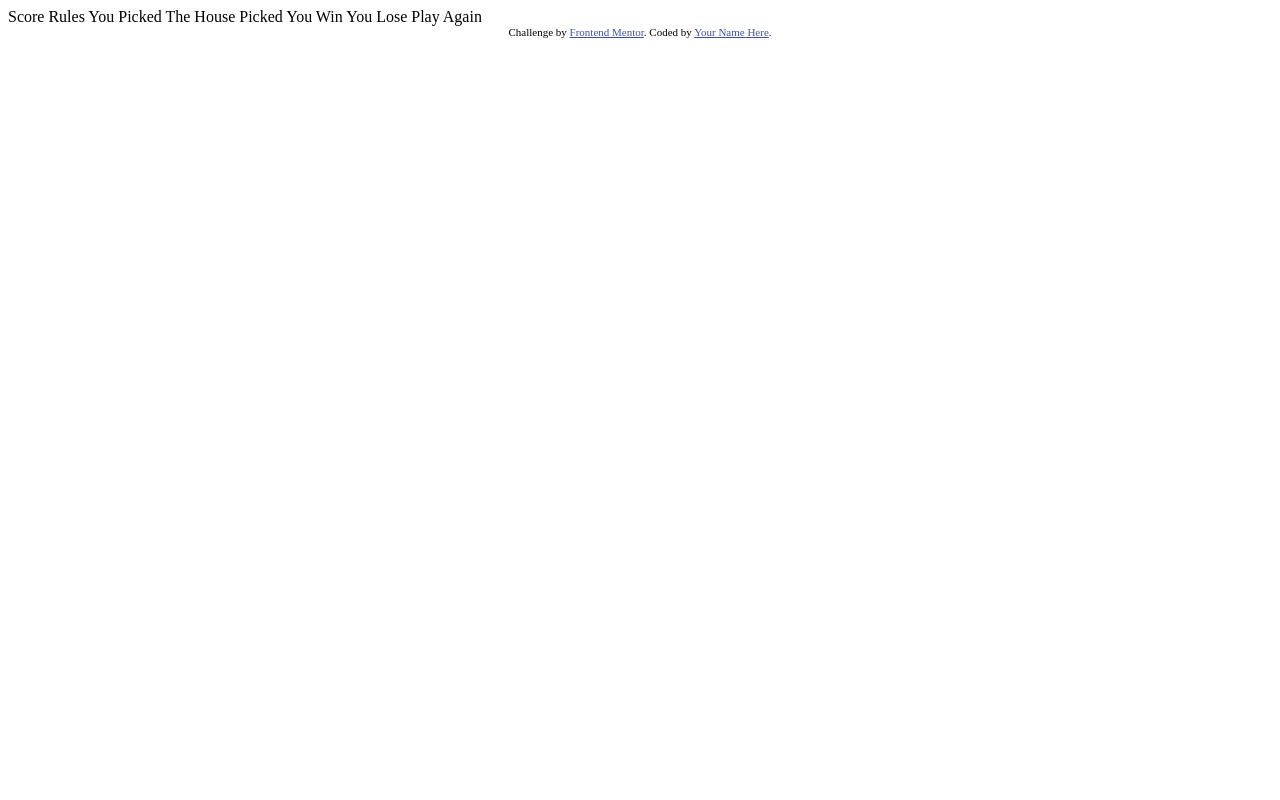
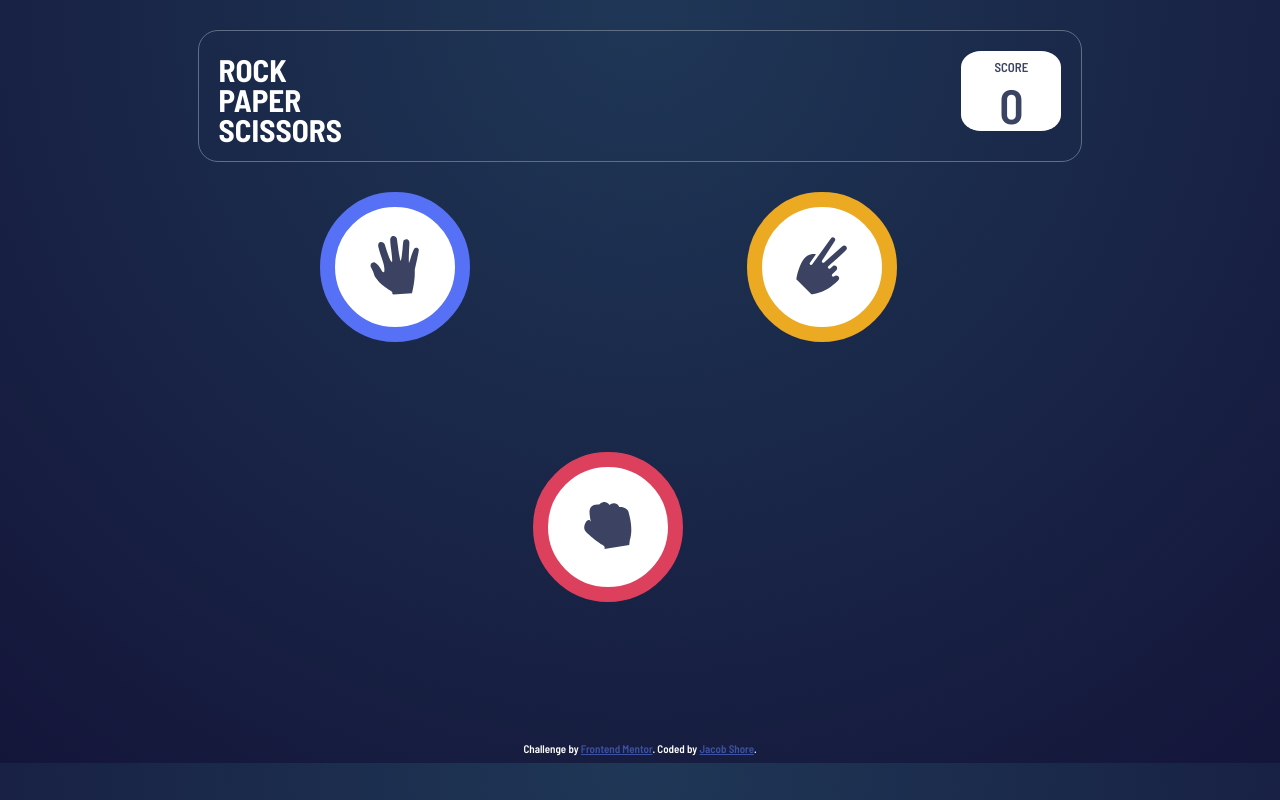
Before and after one commit to DewofyourYouth/rock-paper-scissor, a plain HTML site: page index.html in a window 1280 px wide. Drawn offline with nearby package versions, Linux system fonts and the light colour scheme.

Commit message:
basic game function

```diff
--- /dev/null
+++ b/css/styles.css
@@ -0,0 +1,93 @@
+@import url('https://fonts.googleapis.com/css?family=Barlow+Semi+Condensed:600,700&display=swap');
+body {
+  color: #fff;
+  background: radial-gradient(
+    circle at top center,
+    hsl(214, 47%, 23%),
+    hsl(237, 49%, 15%)
+  );
+  font-family: 'Barlow Semi Condensed', sans-serif;
+}
+
+#app {
+  width: 70%;
+  margin: auto;
+}
+
+#score-board {
+  display: flex;
+  margin-top: 30px;
+  justify-content: space-between;
+  border: solid 1px hsl(217, 16%, 45%);
+  min-height: 90px;
+  border-radius: 20px;
+  padding: 20px;
+  font-size: 1.3rem;
+}
+
+.name h2 {
+  color: #fff;
+  text-transform: uppercase;
+  margin: 0;
+  margin-bottom: -7px;
+  padding: 0;
+}
+
+#score-area {
+  color: hsl(229, 25%, 31%);
+  background-color: #fff;
+  height: 10vh;
+  width: 100px;
+  border-radius: 20%;
+  text-align: center;
+  text-transform: uppercase;
+}
+
+#score-area small {
+  font-size: 0.8rem;
+}
+
+#urscore {
+  font-size: 3rem;
+}
+
+#game-area {
+  display: grid;
+  grid-template-areas:
+    'paper . scissors'
+    '. rock .';
+  grid-template-rows: 1fr 1fr;
+  margin: 30px auto;
+  /* background-image: url('../images/bg-triangle.svg'); */
+  background-repeat: no-repeat;
+  background-position: 50% auto;
+  min-height: 65vh;
+  width: 50vw;
+}
+
+.rpc-btn {
+  background-color: #fff;
+  border-radius: 50%;
+  height: 150px;
+  width: 150px;
+}
+
+.rpc-btn:focus {
+  outline: none;
+}
+
+#rock {
+  grid-area: rock;
+  border: solid 15px hsl(349, 70%, 56%);
+}
+
+#paper {
+  grid-area: paper;
+  border: solid 15px hsl(230, 89%, 65%);
+}
+
+#scissors {
+  grid-area: scissors;
+  align-content: flex-end;
+  border: solid 15px hsl(40, 84%, 53%);
+}
--- a/index.html
+++ b/index.html
@@ -1,37 +1,64 @@
 <!DOCTYPE html>
 <html lang="en">
   <head>
-  <meta charset="UTF-8">
-  <meta name="viewport" content="width=device-width, initial-scale=1.0"> <!-- displays site properly based on user's device -->
+    <meta charset="UTF-8" />
+    <meta name="viewport" content="width=device-width, initial-scale=1.0" />
+    <!-- displays site properly based on user's device -->
 
-  <link rel="icon" type="image/png" sizes="32x32" href="./images/favicon-32x32.png">
-
+    <link
+      rel="icon"
+      type="image/png"
+      sizes="32x32"
+      href="./images/favicon-32x32.png"
+    />
+    <link rel="stylesheet" href="css/styles.css" />
+    <script src="https://cdnjs.cloudflare.com/ajax/libs/redux/4.0.5/redux.min.js"></script>
     <title>Frontend Mentor | Rock, Paper, Scissors</title>
-
-  Score
-  Rules
-
-  You Picked
-  The House Picked
-
-  You Win
-  You Lose
-
-  Play Again
 
     <!-- Feel free to remove these styles or customise in your own stylesheet 👍 -->
     <style>
-    .attribution { font-size: 11px; text-align: center; }
-    .attribution a { color: hsl(228, 45%, 44%); }
+      .attribution {
+        font-size: 11px;
+        text-align: center;
+      }
+      .attribution a {
+        color: hsl(228, 45%, 44%);
+      }
     </style>
   </head>
   <body>
-
-
+    <div id="app">
+      <div id="score-board">
+        <div class="name">
+          <h2>rock</h2>
+          <h2>paper</h2>
+          <h2>Scissors</h2>
+        </div>
+        <div id="score-area">
+          <small>Score</small>
+          <div id="urscore">0</div>
+        </div>
+      </div>
+      <div id="game-area">
+        <button id="paper" class="rpc-btn">
+          <img src="./images/icon-paper.svg" />
+        </button>
+        <button id="scissors" class="rpc-btn">
+          <img src="./images/icon-scissors.svg" />
+        </button>
+        <button id="rock" class="rpc-btn">
+          <img src="./images/icon-rock.svg" />
+        </button>
+      </div>
+      <div id="results"></div>
+    </div>
 
     <div class="attribution">
-    Challenge by <a href="https://www.frontendmentor.io?ref=challenge" target="_blank">Frontend Mentor</a>.
-    Coded by <a href="#">Your Name Here</a>.
+      Challenge by
+      <a href="https://www.frontendmentor.io?ref=challenge" target="_blank"
+        >Frontend Mentor</a
+      >. Coded by <a href="https://github.com/DewofyourYouth">Jacob Shore</a>.
     </div>
+    <script src="js/index.js"></script>
   </body>
 </html>
--- /dev/null
+++ b/js/index.js
@@ -0,0 +1,65 @@
+const { createStore } = Redux;
+
+const counter = (state = 0, action) => {
+  switch (action.type) {
+    case 'INCREMENT':
+      return state + 1;
+    case 'DECREMENT':
+      if (state > 0) {
+        return state - 1;
+      }
+      return state;
+    default:
+      return state;
+  }
+};
+
+const rock = document.getElementById('rock');
+const paper = document.getElementById('paper');
+const scissors = document.getElementById('scissors');
+const results = document.getElementById('results');
+let yourScore = 0;
+let computerScore = 0;
+const rpsArray = [
+  { name: 'rock', el: rock },
+  { name: 'paper', el: paper },
+  { name: 'scissors', el: scissors }
+];
+
+let store = createStore(counter);
+const checkGame = (you, computer) => {
+  if (you === computer) {
+    return 'Tie';
+  } else if (
+    (you === 'rock' && computer === 'scissors') ||
+    (you === 'scissors' && computer === 'paper') ||
+    (you === 'paper' && computer === 'rock')
+  ) {
+    store.dispatch({ type: 'INCREMENT' });
+    if (store.getState()) {
+      console.log('your score ' + store.getState());
+    }
+    document.getElementById('urscore').innerText = store.getState()
+      ? store.getState()
+      : 0;
+    return 'You Win!';
+  } else {
+    store.dispatch({ type: 'DECREMENT' });
+    console.log('your score' + store.getState());
+    document.getElementById('urscore').innerText = store.getState();
+    return 'You Lose!';
+  }
+};
+
+rpsArray.forEach(choice => {
+  choice.el.addEventListener('click', e => {
+    e.preventDefault();
+    let computer = rpsArray[Math.floor(Math.random() * 3)].name;
+    results.innerHTML = `<h2>You: ${choice.name.toUpperCase()}, Computer: ${computer.toUpperCase()}</h2>`;
+    results.innerHTML += `<h1>${checkGame(choice.name, computer)}</h1>`;
+    console.table({
+      you: { choice: choice.name },
+      computer: { choice: computer }
+    });
+  });
+});
```
Lines whose indentation alone changed are shown as unchanged.
